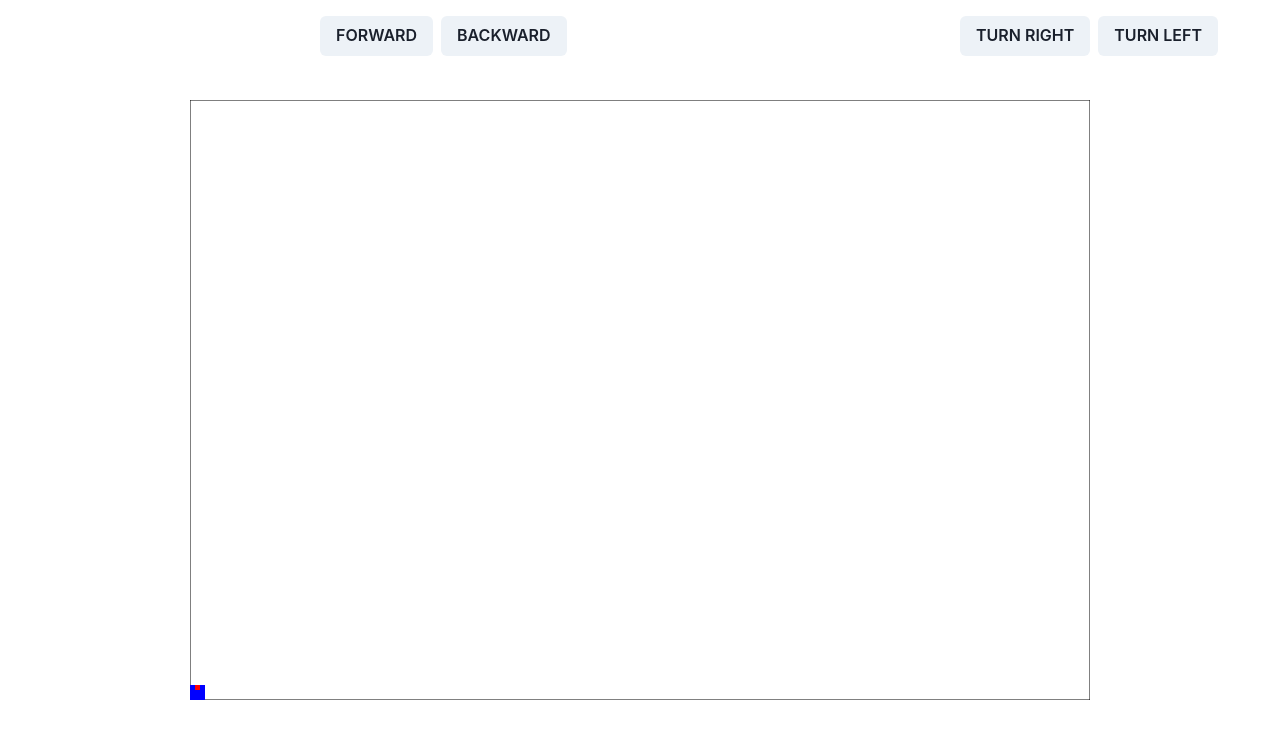
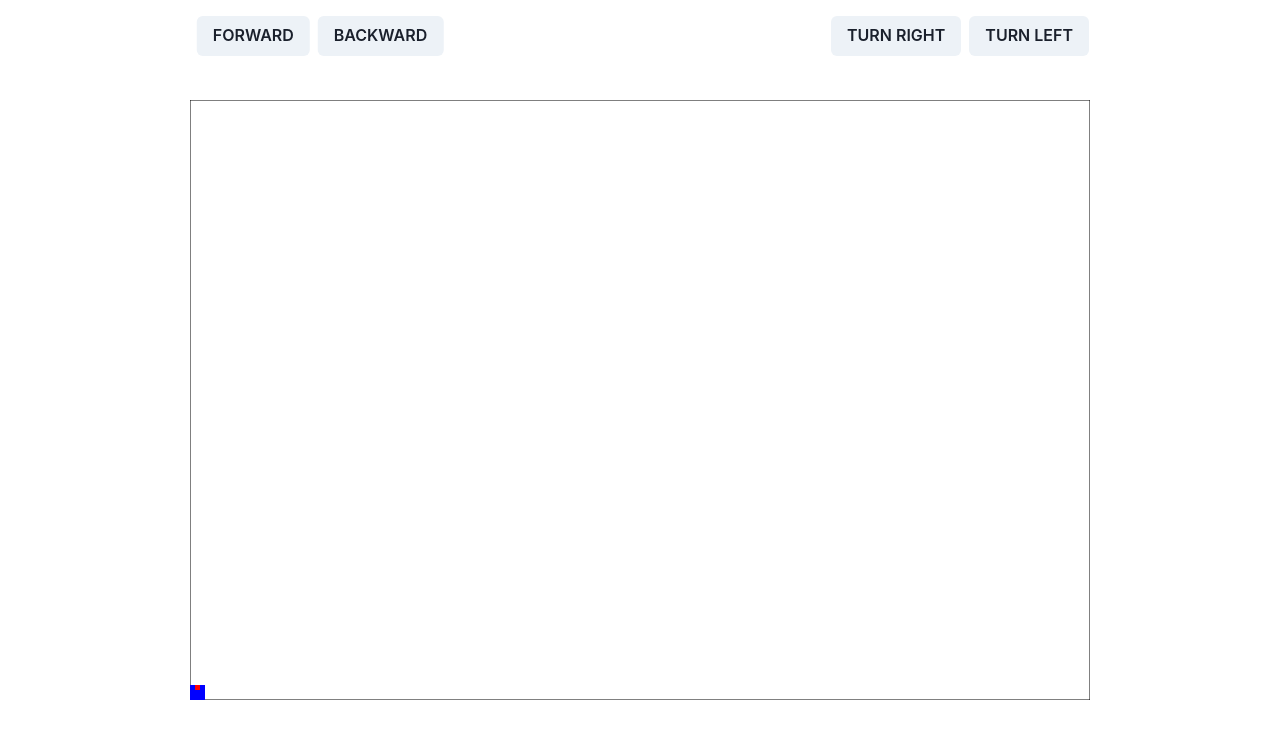
Before and after one commit to Llacoste2000/mars-rover, a React (Vite) app: page / in a window 1280 px wide. Shown: the top 738 px of the page. Built offline with nearby package versions, Linux system fonts and the light colour scheme.

Commit message:
fix: translate x transform not used right

```diff
--- a/src/features/ui/components/MoveButtons.tsx
+++ b/src/features/ui/components/MoveButtons.tsx
@@ -7,7 +7,7 @@ type MoveButtonsProps = {
 
 const MoveButtons = ({ backward, forward }: MoveButtonsProps) => {
   return (
-    <HStack position="absolute" top="4" left="25%" translateX="-50%">
+    <HStack position="absolute" top="4" left="25%" transform="translateX(-50%)">
       <Button aria-label="Move up" onClick={forward}>
         FORWARD
       </Button>
--- a/src/features/ui/components/TurnButtons.tsx
+++ b/src/features/ui/components/TurnButtons.tsx
@@ -7,7 +7,7 @@ type TurnButtonsProps = {
 
 const TurnButtons = ({ turnLeft, turnRight }: TurnButtonsProps) => {
   return (
-    <HStack position="absolute" top="4" left="75%" translateX="-50%">
+    <HStack position="absolute" top="4" left="75%" transform="translateX(-50%)">
       <Button aria-label="Turn right" onClick={turnRight}>
         TURN RIGHT
       </Button>
```
